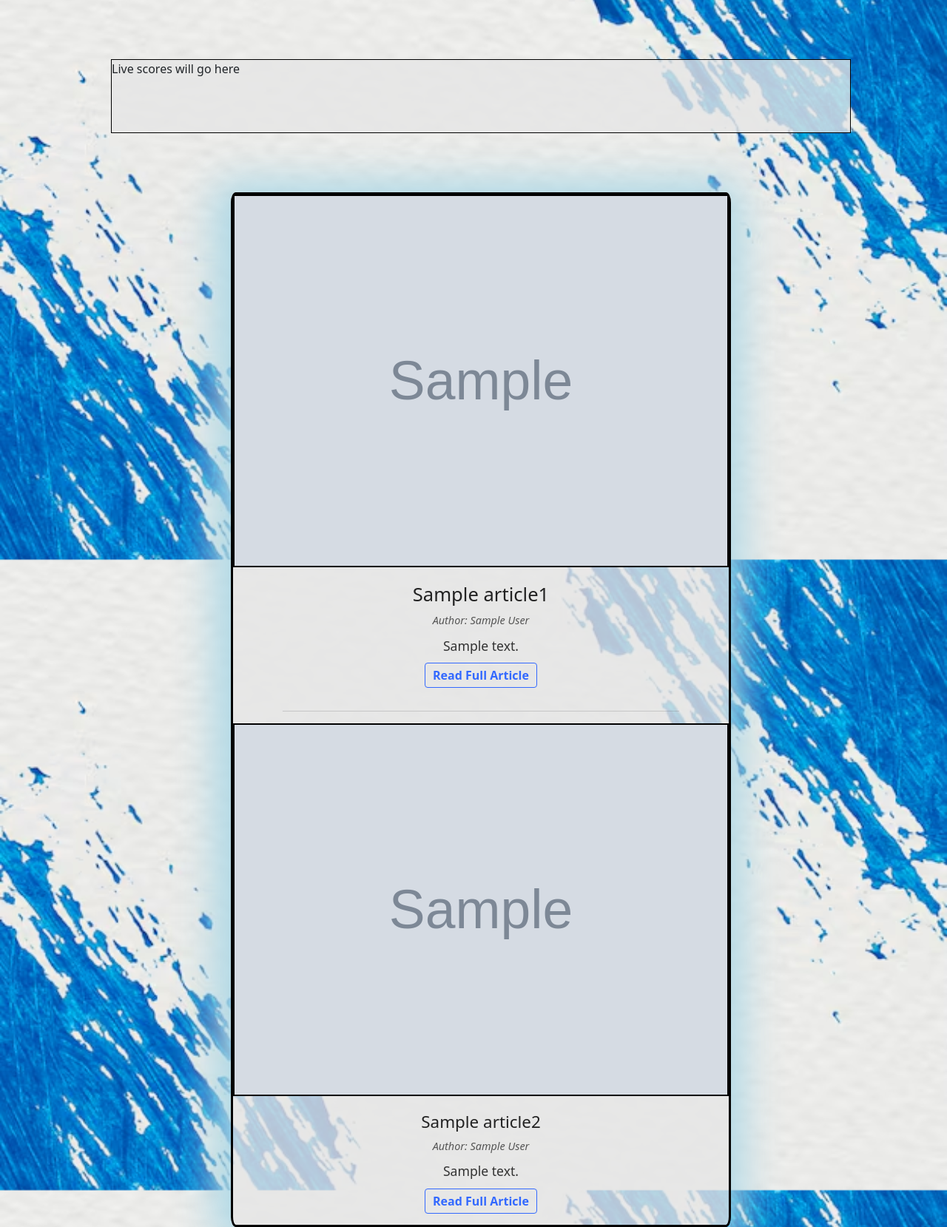
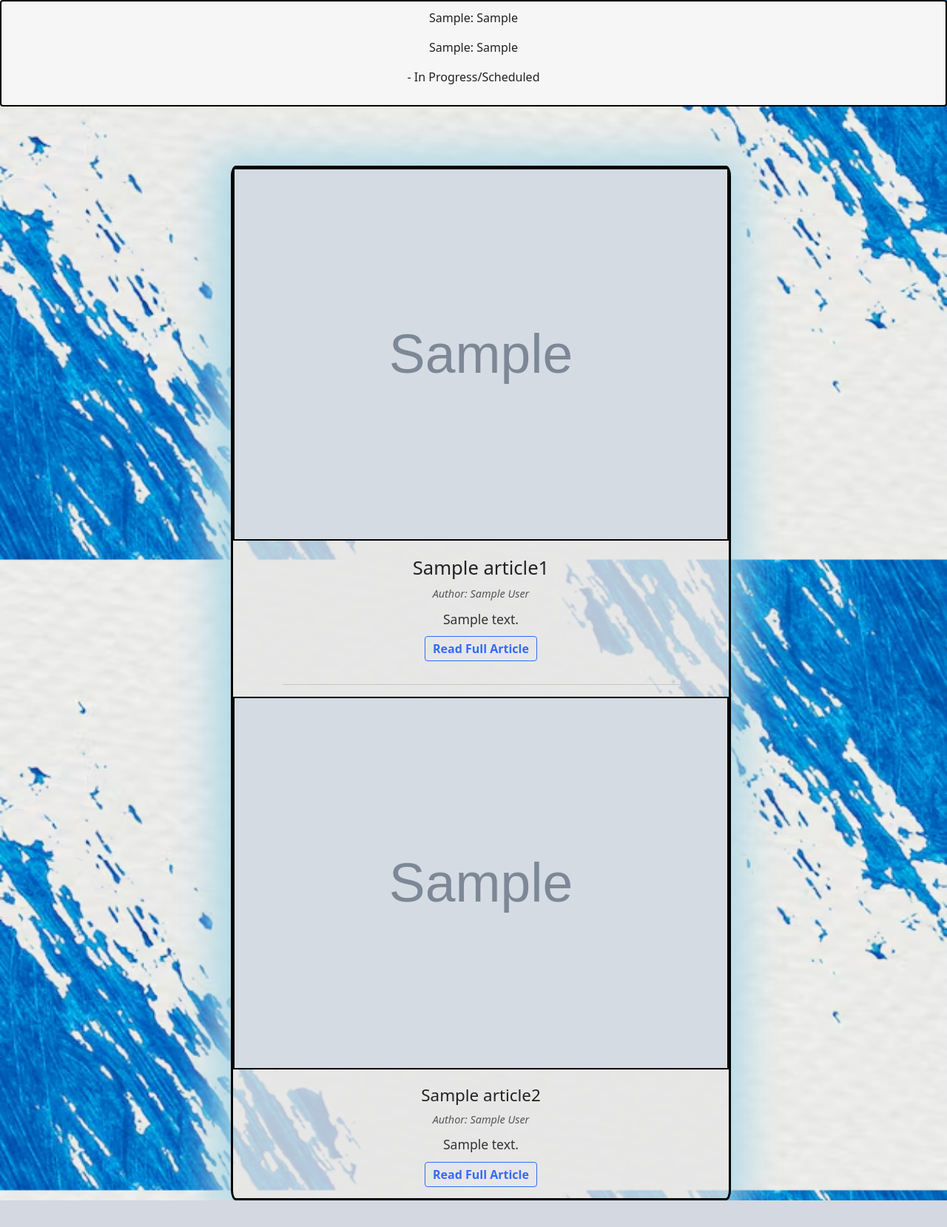
Before and after one commit to hunterw4/Sport-Scope, a Flask app: template flask_app/templates/index.html in a window 1280 px wide. Shown: the part 96-1755 px from the top of the page at 74% size. After the commit the page ends 1719 px from the top, so only its background shows below. Run offline with Flask 3, Linux system fonts and the light colour scheme; the template is opened without the code that fills it: most values are stand-ins (such as "Sample title", 1, 10 or a date in 2020); grey boxes marked "Sample" are stand-in pictures.

Commit message:
Set up live scores section on the top of the page. Will edit more later to be more dynamic. Currently its only displaying MLB scores of the current day and only 5 games

```diff
--- a/flask_app/controllers/users.py
+++ b/flask_app/controllers/users.py
@@ -1,29 +1,66 @@
 # User routing will go here, home, account, etc...
+from dateutil.utils import today
 from flask import Flask, render_template
 from flask_app import app
 import requests
 import os
+from datetime import datetime
 
+# Creating current day variable for the scores URL:
+date_obj = datetime.strptime("2025-03-08", "%Y-%m-%d")
+TODAY = date_obj.strftime("%Y/%m/%d")
+
+# Sports API KEY
 API_KEY = os.environ.get('NEWS_API')
+SPORTS_API = os.environ.get('SPORTS_API')
 
-BASE_URL = "https://newsapi.org/v2/top-headlines"
+# Endpoints
+NEWS_BASE_URL = "https://newsapi.org/v2/top-headlines"
+MLB_URL = f"https://api.sportradar.com/mlb/trial/v8/en/games/{TODAY}/boxscore.json?api_key={SPORTS_API}"
 
-# Parameters for the request
-params = {
+
+# Parameters for the news request
+news_params = {
     "sources": "espn, bleacher-report, sports-illustrated",         # ESPN source ID
     "apiKey": API_KEY,        # API key
     "pageSize": 2,
 }
 
-# Make the GET request
-response = requests.get(BASE_URL, params=params)
-data = response.json()
-print(data)
+# MLB Scores params
+mlb_headers = {"accept": "application/json"}
+
+mlb_response = requests.get(MLB_URL, headers=mlb_headers)
+mlb_data = mlb_response.json()
+
+# Created empty list to create into a dictionary list to pass into jinja
+cleaned_games = []
+
+# Only gathering 5 games to fit the screen
+for i, game in enumerate(mlb_data["league"]["games"]):
+    if i >= 5:  # Stop after processing 5 games
+        break
+    game_data = game["game"]
+    cleaned_game = {
+        "away_team": game_data["away"]["name"],
+        "home_team": game_data["home"]["name"],
+        "away_runs": game_data["away"]["runs"],
+        "home_runs": game_data["home"]["runs"],
+        "is_final": game_data["status"] == "closed"  # True if closed, False otherwise
+    }
+    cleaned_games.append(cleaned_game)
+
+mlb_games = {"games": cleaned_games}
+
+
+# Making the GET request for news
+news_response = requests.get(NEWS_BASE_URL, params=news_params)
+news_data = news_response.json()
 
 
 @app.route('/')
 def home():
-    return render_template('index.html', article1=data['articles'][0], article2=data['articles'][1])
+    return render_template('index.html', article1=news_data['articles'][0], article2=news_data['articles'][1],
+                           mlb=mlb_games)
 
 
 @app.route('/sign-up')
--- a/flask_app/static/style.css
+++ b/flask_app/static/style.css
@@ -87,11 +87,31 @@ hr {
     background: #666;
 }
 
-.scores {
-    border: 1px solid black;
-    background-color: rgba(230, 230, 230, 0.787);
-    width: 1000px;
-    height: 100px;
+.score-container {
+    width: 100%;
+    background-color: rgb(246, 246, 246);
+    border: 2px solid black;
+    padding: 10px;
+    display: flex;
+    flex-direction: row;
+    justify-content: space-around;
+    align-items: center;
+    margin: 0 auto;
+    border-radius: 4px;
+}
+
+.score-item {
+    font-size: 1em;
+    color: #222;
+    text-align: center;
+}
+
+.team {
+    font-weight: bold;
+}
+
+.score {
+    margin: 0 5px;
 }
 
 .nav-link {
--- a/flask_app/templates/index.html
+++ b/flask_app/templates/index.html
@@ -48,10 +48,18 @@
 
 <body>
 
-    <div class="container">
-        <div class="scores">
-            <p>Live scores will go here</p>
-        </div>
+    <div class="score-container">
+        {% for game in mlb.games %}
+            <div class="score-item">
+                <p>{{ game.away_team }}: {{ game.away_runs }}
+                </p>
+                <p>{{ game.home_team }}: {{ game.home_runs }}</p>
+                <p> {% if game.is_final %}- Final{% else %}- In Progress/Scheduled{% endif %}</p>
+            </div>
+        {% endfor %}
+
+    </div>
+
 
     </div>
 
```
